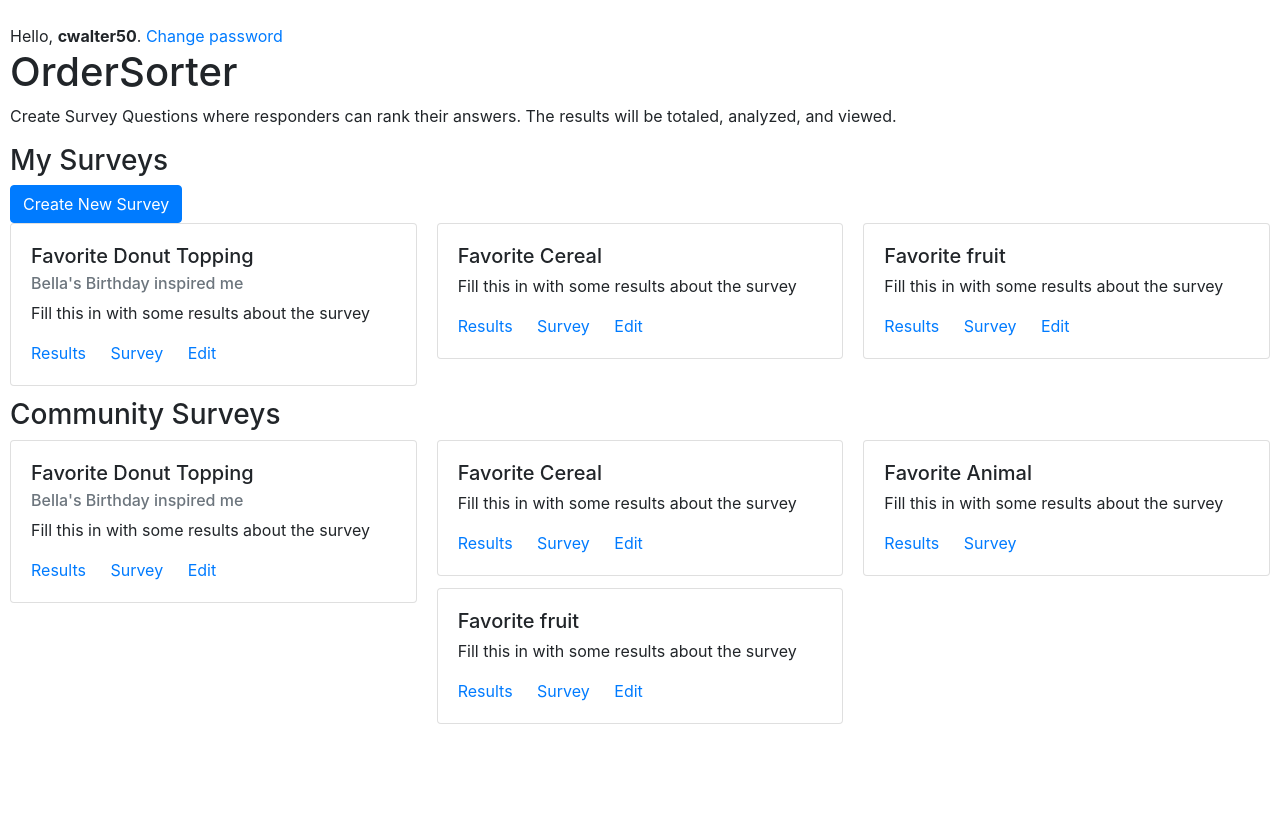
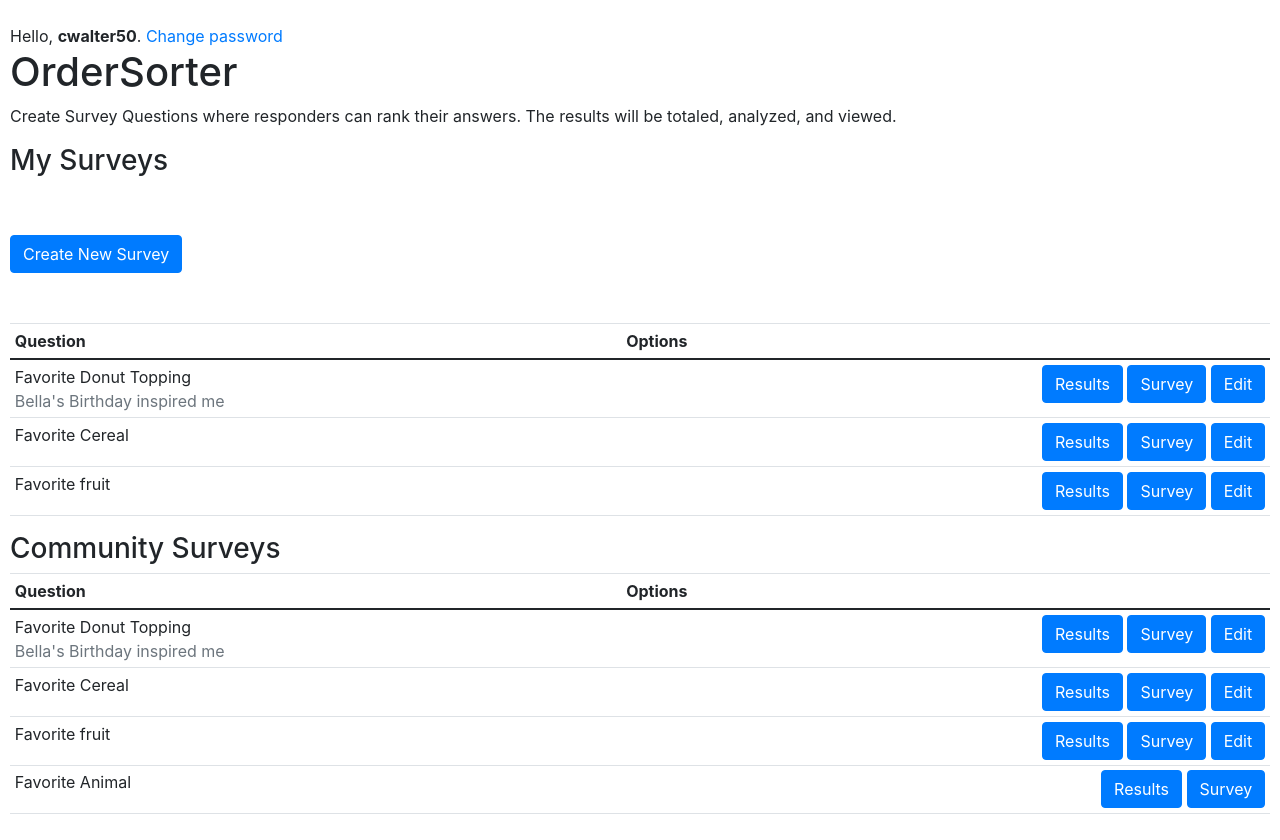
Before and after one commit to cwalter50/cwalterbuilds, a Django app: page /ordersorter/ in a window 1280 px wide. Shown: the part 85-925 px from the top of the page. Before the commit the page ends 809 px from the top, so only its background shows below. Run offline with Django 3.2, Linux system fonts and the light colour scheme; a user stored in the database is signed in; data comes from the database, SQL or seed files in the repository; both versions use the stored data as it was after the commit; some libraries are stand-ins or nearby versions.

Commit message:
Styled ordersorter

```diff
--- a/ordersorter/static/ordersorter/styles.css
+++ b/ordersorter/static/ordersorter/styles.css
@@ -88,3 +88,15 @@ li {
       column-count: 5;
     } */
 }
+
+.createSurveyButton {
+    padding-top: 50px;
+    padding-bottom: 50px;
+}
+
+/*
+ this is used to align the last row in ordersorter table in index.html to the far right.
+*/
+table tr td:last-child {
+    text-align: right;
+}
--- a/ordersorter/templates/ordersorter/index.html
+++ b/ordersorter/templates/ordersorter/index.html
@@ -12,9 +12,42 @@
     <div>
         <h3>My Surveys</h3>
     </div>
-<div>
+    <div class="createSurveyButton">
         <a href="{% url 'ordersorter:create' %}" class="btn btn-primary">Create New Survey</a>
     </div>
+    {% if user_questions %}
+        <table class="table table-sm">
+            <thead>
+            <tr>
+                <th scope="col">Question</th>
+                <th scope="col">Options</th>
+            </tr>
+            </thead>
+            <tbody>
+            {% for question in user_questions.all %}
+                <tr>
+                    <td>
+                        <span>
+                        {{ question }}
+                        <div class="text-muted">
+                            {{ question.description }}
+                        </div>
+                        </span>
+                    </td>
+                    <td>
+                        <a href="{% url 'ordersorter:results' question.id %}" class="btn btn-primary">Results</a>
+                        <a href="{% url 'ordersorter:poll' question.id %}" class="btn btn-primary">Survey</a>
+                        {% if question.user == user %}
+                            <a href="{% url 'ordersorter:edit' question.id %}" class="btn btn-primary">Edit</a>
+                        {% endif %}
+                    </td>
+                </tr>
+            {% endfor %}
+            </tbody>
+        </table>
+    {% else %}
+        <p>No surveys are available.</p>
+    {% endif %}
 {% else %}
 <div>
     <p>You must be signed in to create surveys</p>
@@ -22,58 +55,43 @@
 
 {% endif %}
 
-<ul class="list-group">
-    {% if user_questions %}
-        <div class="card-columns">
-        {% for question in user_questions.all %}
-            <div class="card" style="background-color: rgba(255, 255, 255, .10);">
-                <div class="card-body">
-                <h5 class="card-title">{{ question }}</h5>
-                <h6 class="card-subtitle mb-2 text-muted">{{ question.description }}</h6>
-                <p class="card-text">Fill this in with some results about the survey</p>
-                <a href="{% url 'ordersorter:results' question.id %}" class="card-link">Results</a>
-                <a href="{% url 'ordersorter:poll' question.id %}" class="card-link">Survey</a>
-                <a href="{% url 'ordersorter:edit' question.id %}" class="card-link">Edit</a>
-                </div>
-            </div>
-
-        {% endfor %}
-        </div>
-    {% else %}
-        <p>No user polls are available.</p>
-    {% endif %}
-
-</ul>
-
 <div>
     <h3>Community Surveys</h3>
 </div>
-
-<ul class="list-group">
 {% if questions %}
-        <div class="card-columns">
+    <table class="table table-sm">
+        <thead>
+        <tr>
+            <th scope="col">Question</th>
+            <th scope="col">Options</th>
+        </tr>
+        </thead>
+        <tbody>
         {% for question in questions.all %}
-            <div class="card" style="background-color: rgba(255, 255, 255, .10);">
-                <div class="card-body">
-                <h5 class="card-title">{{ question }}</h5>
-                <h6 class="card-subtitle mb-2 text-muted">{{ question.description }}</h6>
-                <p class="card-text">Fill this in with some results about the survey</p>
-                <a href="{% url 'ordersorter:results' question.id %}" class="card-link">Results</a>
-                <a href="{% url 'ordersorter:poll' question.id %}" class="card-link">Survey</a>
+            <tr>
+                <td>
+                    <span>
+                    {{ question }}
+                    <div class="text-muted">
+                        {{ question.description }}
+                    </div>
+                    </span>
+                </td>
+                <td>
+                    <a href="{% url 'ordersorter:results' question.id %}" class="btn btn-primary">Results</a>
+                    <a href="{% url 'ordersorter:poll' question.id %}" class="btn btn-primary">Survey</a>
                     {% if question.user == user %}
-                <a href="{% url 'ordersorter:edit' question.id %}" class="card-link">Edit</a>
+                        <a href="{% url 'ordersorter:edit' question.id %}" class="btn btn-primary">Edit</a>
                     {% endif %}
-
-                </div>
-            </div>
-
+                </td>
+            </tr>
         {% endfor %}
-        </div>
+        </tbody>
+    </table>
 {% else %}
     <p>No polls are available.</p>
 {% endif %}
 
-</ul>
 
 
 
```
Also changed, not shown: ordersorter/static/ordersorter/poll.js (+0 -15 lines), db.sqlite3. Lines whose indentation alone changed are shown as unchanged.
